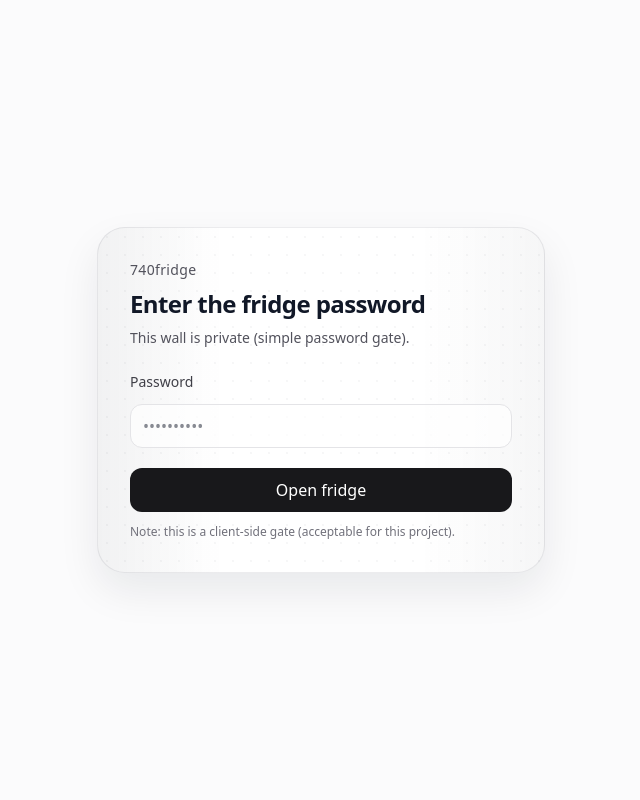
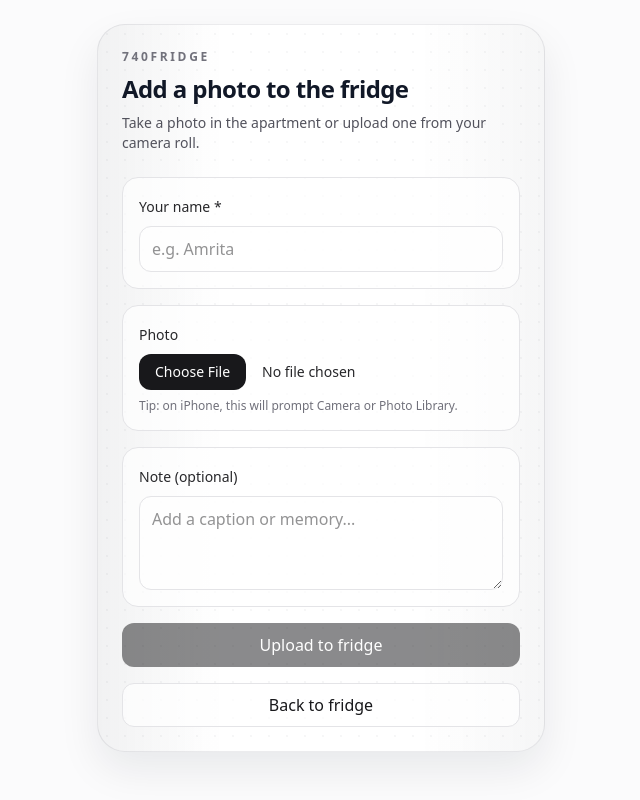
Before and after one commit to shrutinatala/740fridge, a Next.js app in the folder 740fridge/: page /upload in a window 1280 px wide. Shown: the whole page, without its empty margins (319-959 px from the left). Built offline with nearby package versions, Linux system fonts and the light colour scheme.

Commit message:
fixed password gate

```diff
--- a/740fridge/src/app/upload/page.tsx
+++ b/740fridge/src/app/upload/page.tsx
@@ -1,7 +1,6 @@
 "use client";
 
 import * as React from "react";
-import { PasswordGate } from "@/components/password-gate";
 
 type UploadState =
   | { kind: "idle" }
@@ -95,7 +94,6 @@ export default function UploadPage() {
   }
 
   return (
-    <PasswordGate>
     <div className="min-h-dvh bg-[var(--background)] px-4 py-6">
       <div className="mx-auto w-full max-w-md">
         <div className="fridge-frame fridge-surface p-6">
@@ -178,6 +176,5 @@ export default function UploadPage() {
         </div>
       </div>
     </div>
-    </PasswordGate>
   );
 }
```
Lines whose indentation alone changed are shown as unchanged.
